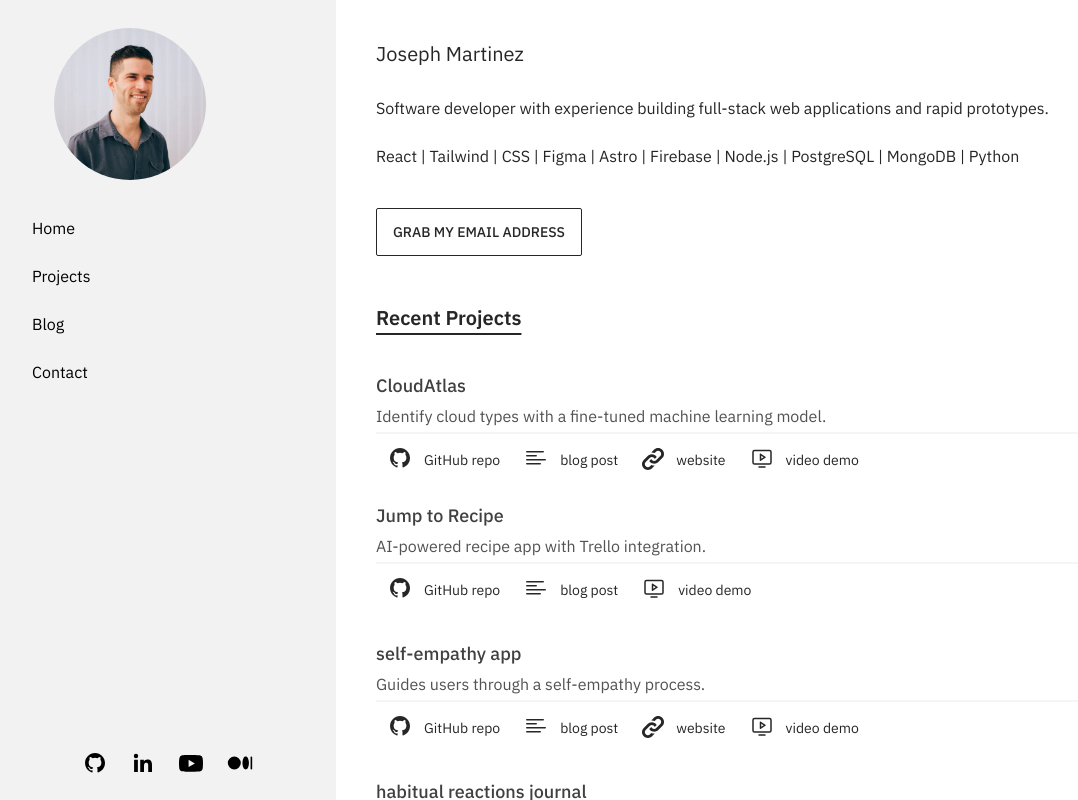
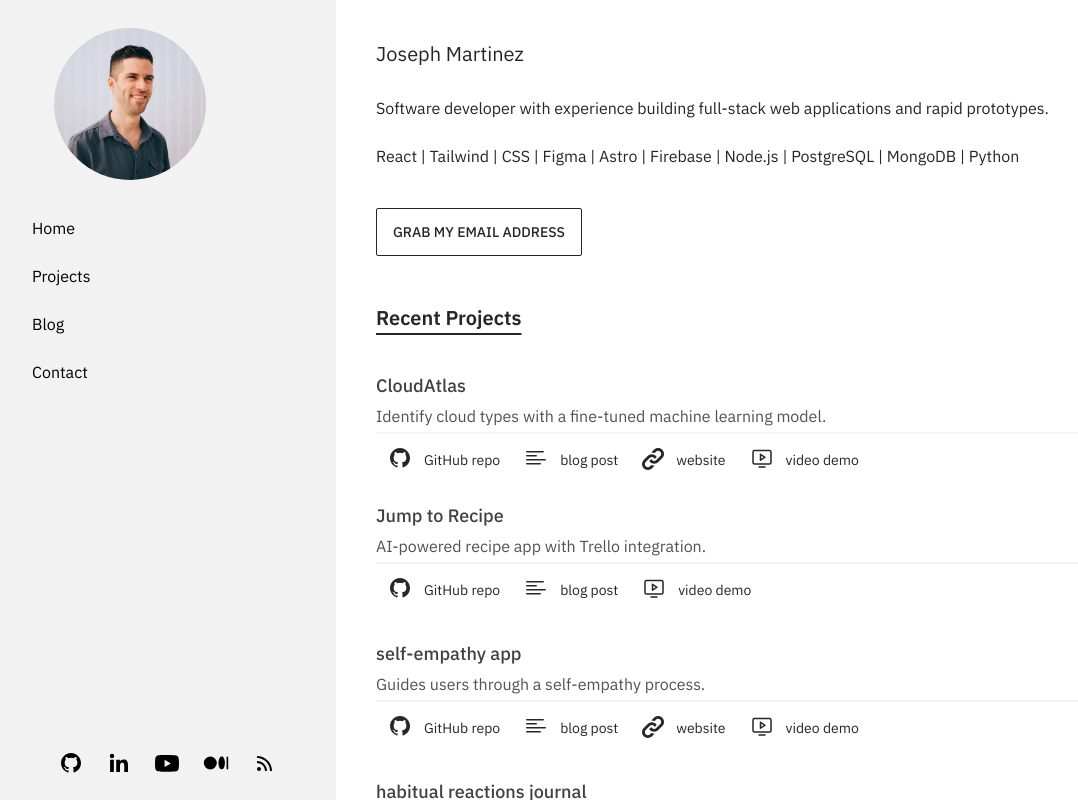
Before and after one commit to josephrmartinez/personal, an Astro site: page / in a window 1280 px wide. Shown: the whole page, without its empty margins (0-1078 px from the left). Built offline with nearby package versions, Linux system fonts and the light colour scheme; Astro itself is replaced by a stand-in of ours.

Commit message:
Add RSS icon to site

```diff
--- a/src/components/SideBar.astro
+++ b/src/components/SideBar.astro
@@ -107,6 +107,18 @@
           ></path></svg
         >
       </a>
+      <a href="/rss.xml" target="_blank" class="mx-3" aria-label="RSS Feed" title="RSS Feed">
+        <svg
+            xmlns="http://www.w3.org/2000/svg"
+            width="24"
+            height="24"
+            viewBox="0 0 24 24"
+            style="fill: currentColor;transform: ;msFilter:;"
+            ><path d="M19 20.001C19 11.729 12.271 5 4 5v2c7.168 0 13 5.832 13 13.001h2z"></path><path
+                d="M12 20.001h2C14 14.486 9.514 10 4 10v2c4.411 0 8 3.589 8 8.001z"></path><circle cx="6" cy="18" r="2"
+            ></circle>
+        </svg>
+    </a>
     </div>
   </div>
 </div>
```
